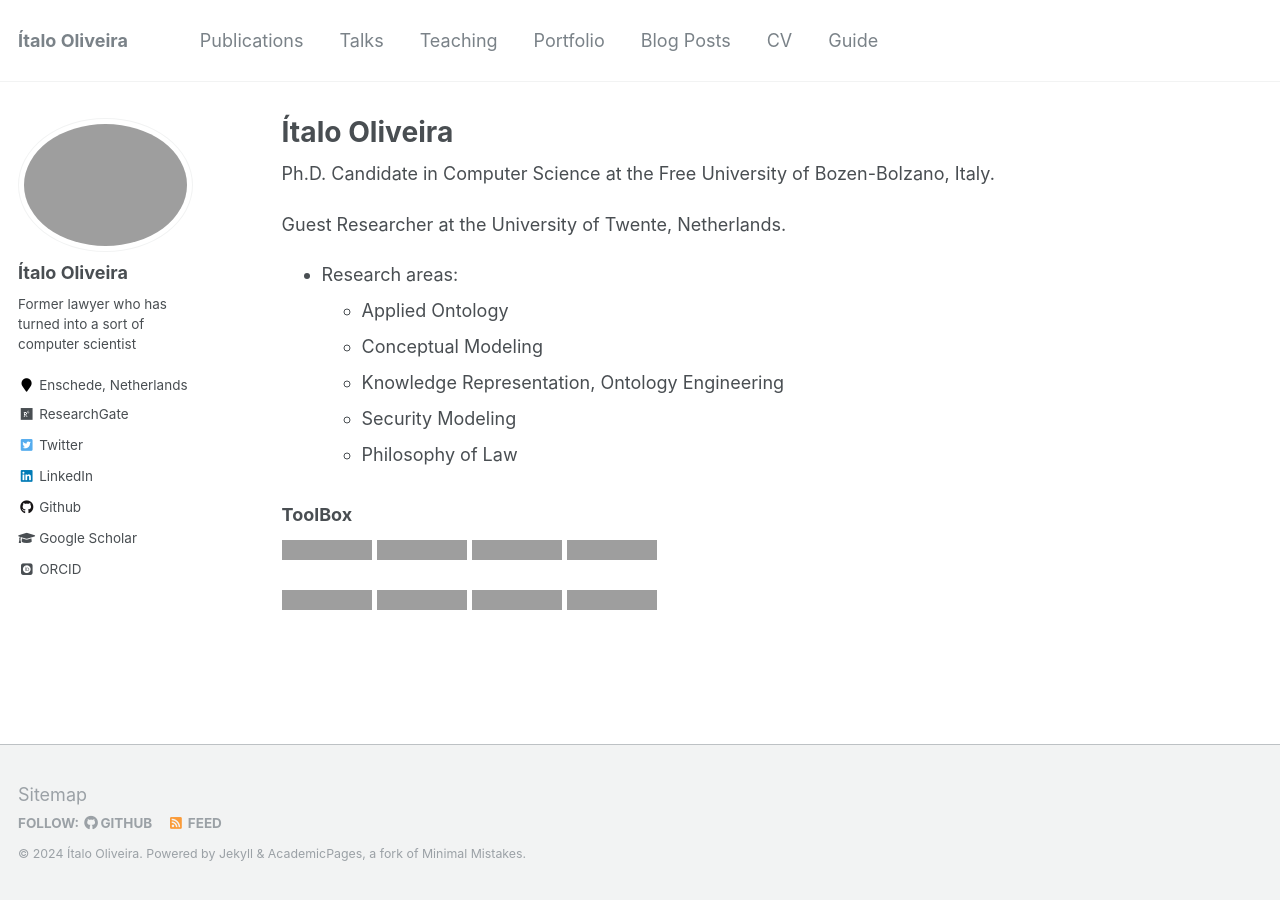
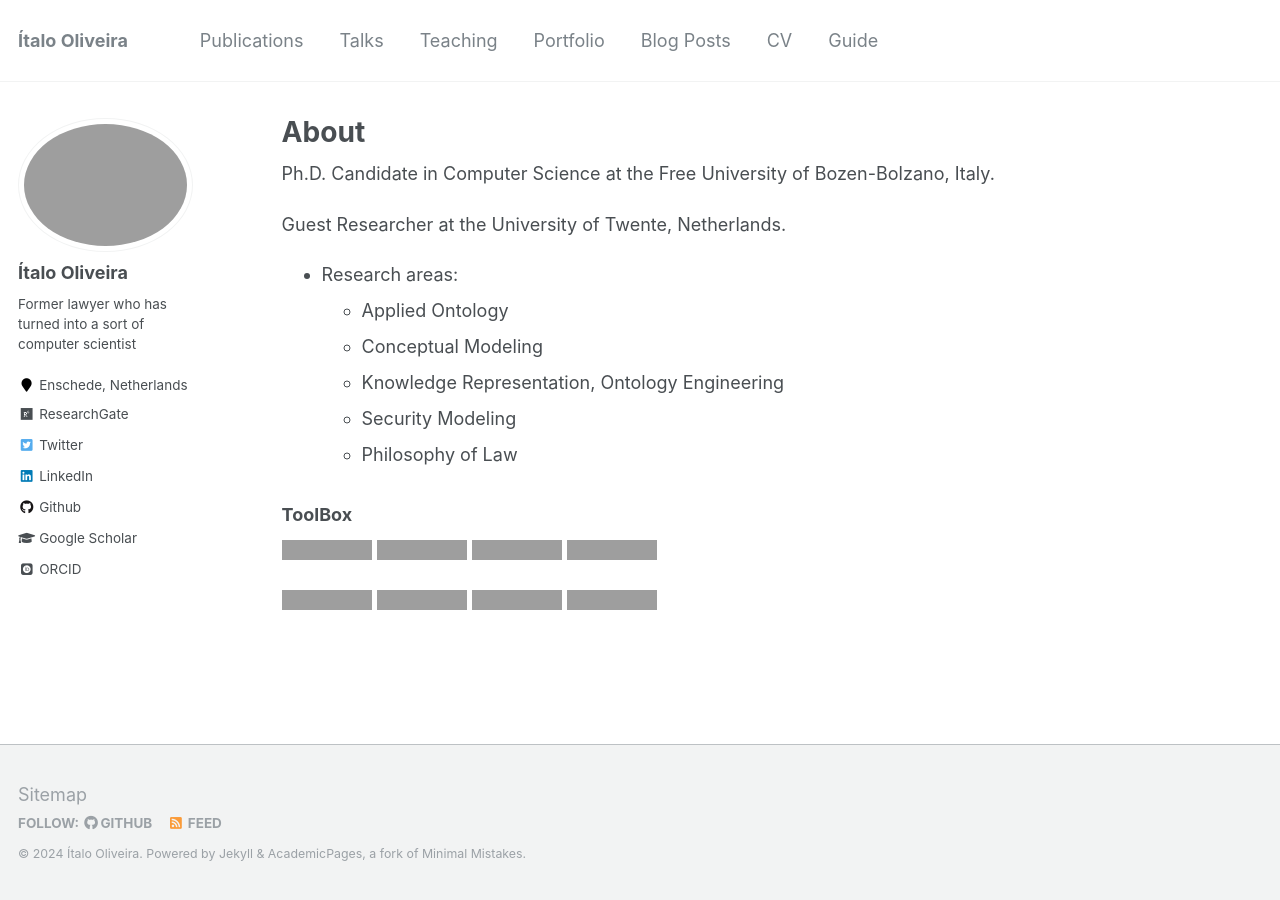
Before and after one commit to italojsoliveira/italojsoliveira.github.io, a Jekyll site: the page built from _pages/about.md, in a window 1280 px wide, cut to the strip 0-900 px from the top of the page. Built offline with Jekyll 4.4.1, drawn with Linux system fonts in a browser that asks for light colours; some web fonts are replaced; grey boxes are pictures that could not be loaded.

```diff
--- a/_pages/about.md
+++ b/_pages/about.md
@@ -1,7 +1,7 @@
 ---
 permalink: /
-title: "Ítalo Oliveira"
-#excerpt: "Ítalo Oliveira"
+title: "About"
+excerpt: "About Me"
 author_profile: true
 redirect_from:
   - /about/
```
Also changed, not shown: _pages/404.md (+1 -1 lines).
